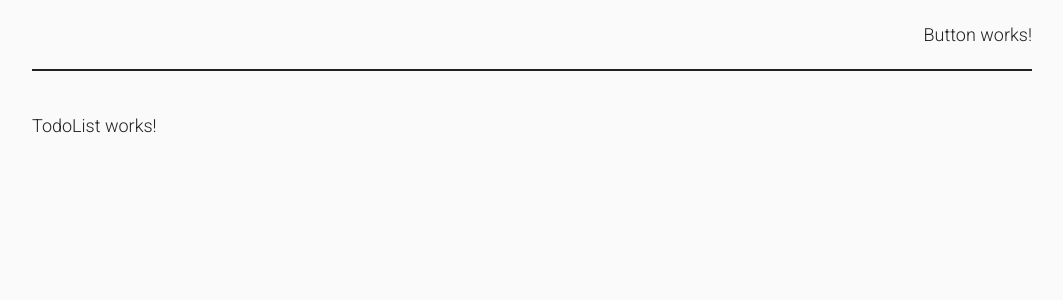
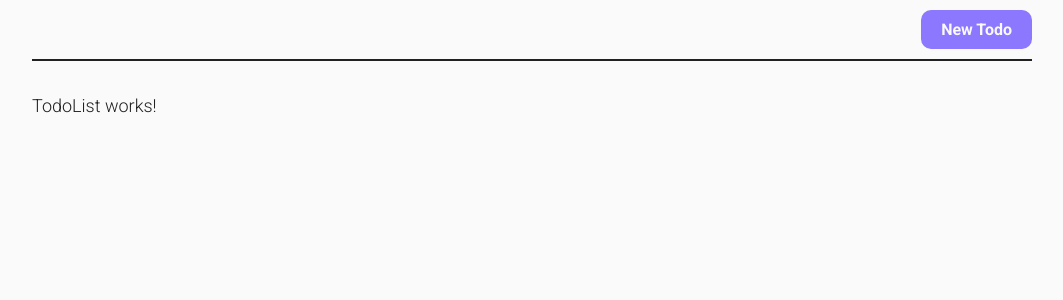
Before and after one commit to algorodev/todo-app, a React (Create React App) app: page / in a window 1280 px wide. Shown: the top 300 px of the page, without its empty margins (108-1171 px from the left). Built offline with nearby package versions, Linux system fonts and the light colour scheme.

Commit message:
[FEATURE] 03: button component

```diff
--- /dev/null
+++ b/src/components/button/Button.scss
@@ -0,0 +1,21 @@
+@import '../../styles/index';
+
+.button {
+  padding: 1rem 2rem;
+  border: none;
+  border-radius: 1rem;
+  text-decoration: none;
+  background-color: $primary-color;
+  color: $white-color;
+  cursor: pointer;
+  transition: all 200ms;
+
+  &:hover {
+    background-color: $secondary-color;
+  }
+
+  &__label {
+    font-weight: bold;
+    cursor: pointer;
+  }
+}
--- a/src/components/button/Button.tsx
+++ b/src/components/button/Button.tsx
@@ -1,5 +1,12 @@
-const Button = () => {
-  return <h4>Button works!</h4>
+import { ButtonProps } from './button.types'
+import './Button.scss'
+
+const Button = ({ id, label, onButtonClick }: ButtonProps) => {
+  return (
+    <button id={id} className='button' onClick={onButtonClick}>
+      <label htmlFor={id} className='button__label'>{label}</label>
+    </button>
+  )
 }
 
 export default Button
--- a/src/pages/home/Home.scss
+++ b/src/pages/home/Home.scss
@@ -7,7 +7,8 @@
   align-items: center;
 
   &__actions {
-    margin-bottom: 20px;
+    padding: 1rem 0;
+    margin-bottom: 1rem;
     text-align: end;
     width: 90%;
     max-width: 100rem;
--- a/src/pages/home/Home.tsx
+++ b/src/pages/home/Home.tsx
@@ -6,7 +6,9 @@ const Home = () => {
   return (
     <section className='home'>
       <div className='home__actions'>
-        <Button />
+        <Button id='new-todo-button'
+                label='New Todo'
+                onButtonClick={() => console.log('click!')} />
       </div>
       <div className='home__list'>
         <TodoList />
```
Also changed, not shown: src/components/button/button.types.ts (added, +7 -0 lines).
